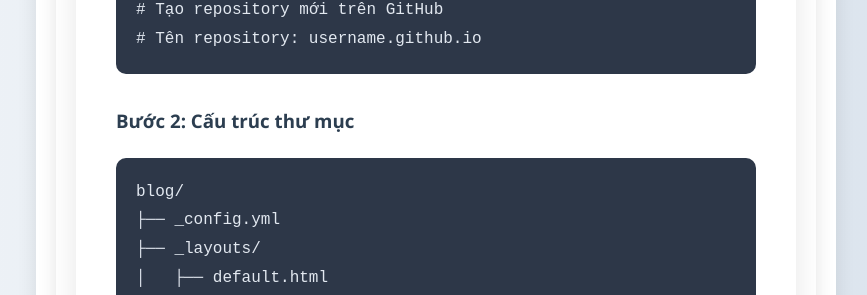
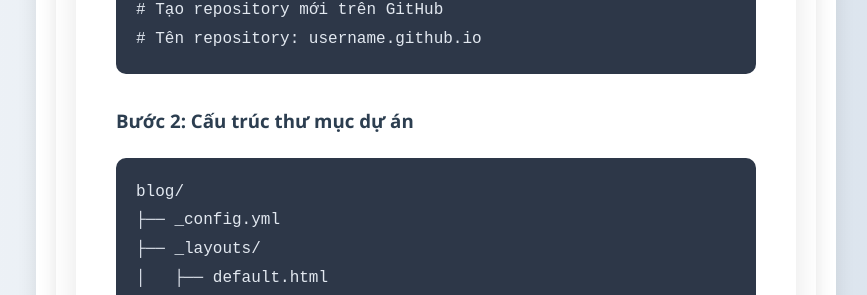
Before and after one commit to Trannngochung/tranngochung.github.io, a Jekyll site: the page built from _posts/2024-01-20-hoc-jekyll-github-pages.md, in a window 1280 px wide and 900 px high, scrolled down 1766 px. Shown: the part 152-447 px from the top of the window, without its empty margins (204-1071 px from the left). Built offline with Jekyll 4.4.1, drawn with Linux system fonts in a browser that asks for light colours.

Commit message:
Clarify project structure section title

````diff
--- a/_posts/2024-01-20-hoc-jekyll-github-pages.md
+++ b/_posts/2024-01-20-hoc-jekyll-github-pages.md
@@ -34,7 +34,7 @@ GitHub Pages là dịch vụ hosting miễn phí của GitHub, cho phép bạn h
 # Tên repository: username.github.io
 ```
 
-### Bước 2: Cấu trúc thư mục
+### Bước 2: Cấu trúc thư mục dự án
 ```
 blog/
 ├── _config.yml
````
